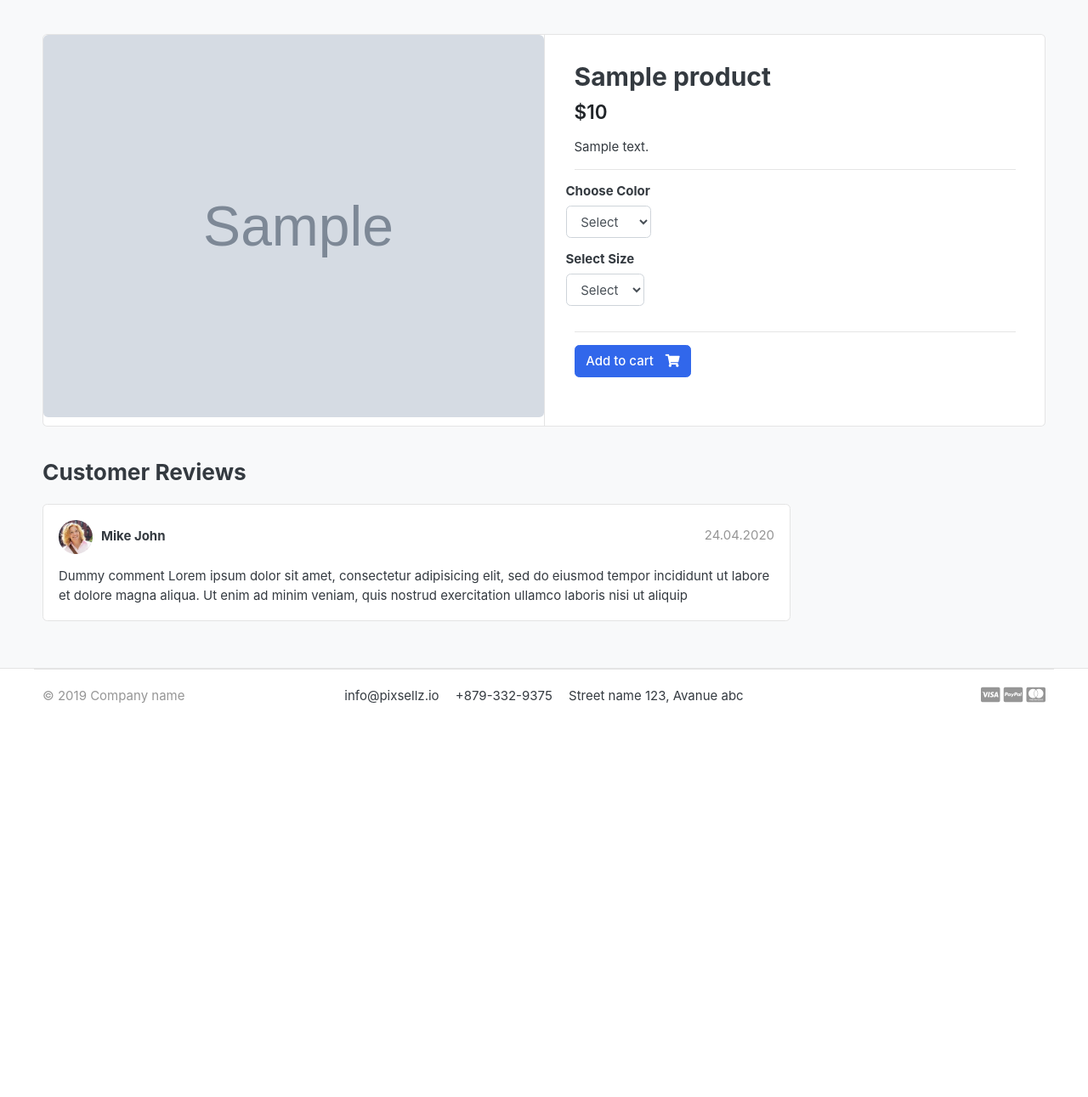
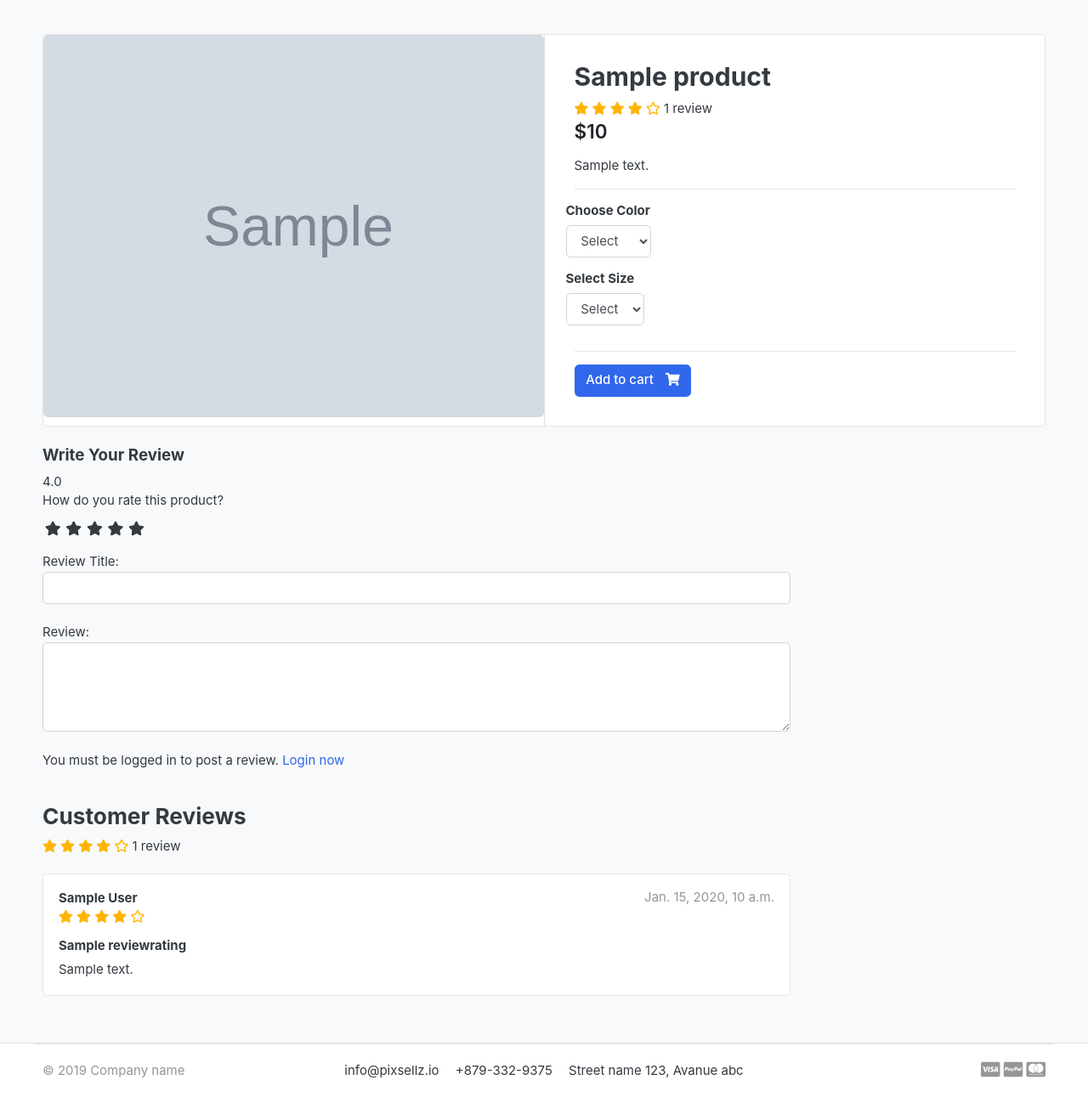
Before and after one commit to Aman-Bharawa/greatkart-django, a Django app: a page that uses templates/base.html in a window 1280 px wide. Shown: the part 118-1409 px from the top of the page at 85% size. Before the commit the page ends 946 px from the top, so only its background shows below. Run offline with Django 5.2, Linux system fonts and the light colour scheme; tables that the repository leaves empty hold one stand-in row (values such as "Sample post"); grey boxes marked "Sample" are stand-in pictures; some libraries are stand-ins or nearby versions; some web fonts are replaced.

Commit message:
review and rating system

```diff
--- a/accounts/models.py
+++ b/accounts/models.py
@@ -68,3 +68,6 @@ class Account(AbstractBaseUser):
 
     def has_module_perms(self,add_label):
         return True
+
+    def full_name(self):
+        return f'{self.first_name} {self.last_name}'
--- /dev/null
+++ b/static/css/custom.css
@@ -0,0 +1,46 @@
+/* Hide radio button */
+.rate > input{
+    display: none;
+}
+
+.rate{
+    display: inline-block;
+    border:0;
+}
+
+.rate > label{
+    float:right;
+}
+
+/* showing the stars */
+.rate > label:before{
+    display:inline-block;
+    font-size: 1.1rem;
+    font-family: "Font Awesome 5 Free";
+    font-weight: 900;
+    content:"\f005";
+    margin:0;
+    padding:0.3rem .2rem;
+    cursor:pointer;
+}
+
+/* half star */
+
+.rate .half:before{
+    content: "\f089";
+    position: absolute;
+    padding-right: 0;
+}
+/* click and hover */
+input:checked ~ label,label:hover ~label{
+    color:#ffb503;
+}
+
+/* hover highlight */
+input:checked + label:hover,input:checked ~ label:hover,input:checked ~label:hover ~label, label:hover ~ input:checked ~label{
+    color:#cc9000;
+}
+
+.rating-star i{
+    color: #ffb503 !important;
+}
--- a/store/admin.py
+++ b/store/admin.py
@@ -1,5 +1,5 @@
 from django.contrib import admin
-from .models import Product, Variation
+from .models import Product, ReviewRating, Variation
 # Register your models here.
 
 class ProductAdmin(admin.ModelAdmin):
@@ -12,3 +12,4 @@ class VariationAdmin(admin.ModelAdmin):
     list_filter = ('product','variation_category','variation_value')
 admin.site.register(Product,ProductAdmin)
 admin.site.register(Variation,VariationAdmin)
+admin.site.register(ReviewRating)
--- /dev/null
+++ b/store/forms.py
@@ -0,0 +1,6 @@
+from django import forms
+from .models import ReviewRating
+class ReviewForm(forms.ModelForm):
+    class Meta:
+        model = ReviewRating
+        fields = ['subject','review','rating']
--- a/store/urls.py
+++ b/store/urls.py
@@ -5,4 +5,5 @@ urlpatterns =[
     path('category/<slug:category_slug>/',views.store,name='products_by_category'),
     path('category/<slug:category_slug>/<slug:product_slug>/',views.product_detail,name='product_detail'),
     path('search/',views.search,name ='search'),
+    path('submit_review/<int:product_id>/',views.submit_review,name='submit_review'),
 ]
--- a/store/views.py
+++ b/store/views.py
@@ -1,13 +1,15 @@
 
 from django.http import HttpResponse
-from django.shortcuts import get_object_or_404, render
+from django.shortcuts import get_object_or_404, redirect, render
 from carts.models import CartItem
 from carts.views import _cart_id
 from category.models import Category
-from .models import Product
+from orders.models import OrderProduct
+from .models import Product, ReviewRating
 from django.core.paginator import EmptyPage,PageNotAnInteger,Paginator
 from django.db.models import Q
-
+from .forms import ReviewForm
+from django.contrib import messages
 # Create your views here.
 def store(request,category_slug = None):
     categories = None
@@ -39,9 +41,21 @@ def product_detail(request,category_slug,product_slug):
     except Exception as e:
         raise e
 
+    if request.user.is_authenticated:
+        try:
+            orderproduct = OrderProduct.objects.filter(user=request.user,product_id=single_product.id).exists()
+        except OrderProduct.DoesNotExist:
+            orderproduct = None
+    else:
+        orderproduct=None
+
+    #get the reviews
+    reviews = ReviewRating.objects.filter(product_id = single_product.id,status = True)
     context = {
         'single_product' : single_product,
         'in_cart' : in_cart,
+        'orderproduct':orderproduct,
+        'reviews':reviews,
     }
     return render(request,'store/product_detail.html',context)
 
@@ -57,3 +71,28 @@ def search(request):
         'product_count':product_count,
     }
     return render(request,'store/store.html',context)
+
+def submit_review(request,product_id):
+    url=request.META.get('HTTP_REFERER')
+    if request.method == 'POST':
+        try:
+            reviews = ReviewRating.objects.get(user__id=request.user.id,product__id=product_id)
+            form = ReviewForm(request.POST,instance=reviews)
+            form.save()
+            messages.success(request,'Thank you! Your review is updated.')
+            return redirect(url)
+
+        except ReviewRating.DoesNotExist:
+            form=ReviewForm(request.POST)
+            if form.is_valid():
+                data = ReviewRating()
+                data.subject = form.cleaned_data['subject']
+                data.rating = form.cleaned_data['rating']
+                data.review = form.cleaned_data['review']
+                data.ip = request.META.get('REMOTE_ADDR')
+                data.product_id = product_id
+                data.user_id = request.user.id
+                data.save()
+                messages.success(request,'Thank you! Your review has been submitted.')
+                return redirect(url)
+    return redirect(url)
--- a/templates/base.html
+++ b/templates/base.html
@@ -25,6 +25,7 @@
 <link href="{%static 'css/ui.css'%}" rel="stylesheet" type="text/css"/>
 <link href="{%static 'css/responsive.css'%}" rel="stylesheet" media="only screen and (max-width: 1200px)" />
 
+<link href="{%static 'css/custom.css' %}" rel="stylesheet" type="text/css"/>
 <!-- custom javascript -->
 <script src="{%static 'js/script.js'%}" type="text/javascript"></script>
 
--- a/templates/store/product_detail.html
+++ b/templates/store/product_detail.html
@@ -26,6 +26,24 @@
 	<article class="content-body">
 
 	<h2 class="title">{{ single_product.product_name }}</h2>
+	<div class="rating-star">
+					<span>
+						<i class="{% if single_product.averageReview >= 1 %}fas fa-star{% elif single_product.averageReview >= 0.5 %}fas fa-star-half-alt{% else %}far fa-star{% endif %}" aria-hidden="true"></i>
+
+						<i class="{% if single_product.averageReview >= 2 %}fas fa-star{% elif single_product.averageReview >= 1.5 %}fas fa-star-half-alt{% else %}far fa-star{% endif %}" aria-hidden="true"></i>
+
+						<i class="{% if single_product.averageReview >= 3 %}fas fa-star{% elif single_product.averageReview >= 2.5 %}fas fa-star-half-alt{% else %}far fa-star{% endif %}" aria-hidden="true"></i>
+
+						<i class="{% if single_product.averageReview >= 4 %}fas fa-star{% elif single_product.averageReview >= 3.5 %}fas fa-star-half-alt{% else %}far fa-star{% endif %}" aria-hidden="true"></i>
+
+						<i class="{% if single_product.averageReview >= 5 %}fas fa-star{% elif single_product.averageReview >= 4.5 %}fas fa-star-half-alt{% else %}far fa-star{% endif %}" aria-hidden="true"></i>
+						{% if single_product.countReview > 1 %}
+						<span>{{single_product.countReview}} reviews</span>
+						{% else %}
+						<span>{{single_product.countReview}} review</span>
+						{% endif %}
+                    </span>
+				</div>
 
 	<div class="mb-3">
 		<var class="price h4">${{ single_product.price}}</var>
@@ -75,31 +93,99 @@
 
 <div class="row">
 			<div class="col-md-9">
-
+	<form action="{% url 'submit_review' single_product.id %}" method="POST">
+		{% csrf_token %}
+		<h5>Write Your Review</h5>
+		{{single_product.averageReview}}
+		<div>
+			<!-- Rating stars -->
+		<label>How do you rate this product?</label>
+		<br>
+		<div class="rate">
+		<input type="radio" name="rating" id="rating10" value='5' required /><label for="rating10" title="5"></label>
+		<input type="radio" name="rating" id="rating9" value='4.5' required />
+		<label for="rating9" title="4.5" class="half"></label>
+		<input type="radio" name="rating" id="rating8" value='4' required /><label for="rating8" title="4"></label>
+		<input type="radio" name="rating" id="rating7" value='3.5' required /><label for="rating7" title="3.5" class="half"></label>
+		<input type="radio" name="rating" id="rating6" value='3' required /><label for="rating6" title="3"></label>
+		<input type="radio" name="rating" id="rating5" value='2.5' required /><label for="rating5" title="2.5" class="half"></label>
+		<input type="radio" name="rating" id="rating4" value='2' required /><label for="rating4" title="2"></label>
+		<input type="radio" name="rating" id="rating3" value='1.5' required /><label for="rating3" title="1.5" class="half"></label>
+		<input type="radio" name="rating" id="rating2" value='1' required /><label for="rating2" title="1"></label>
+		<input type="radio" name="rating" id="rating1" value='0.5' required /><label for="rating1" title="0.5" class="half"></label>
+	    </div>
+		<br>
+			Review Title:
+			<input type="text" class = "form-control" name = "subject">
+			<br>
+			Review:
+			<textarea name="review" rows="4" class="form-control"></textarea>
+			<br>
+			{% if user.is_authenticated %}
+			  	{%if orderproduct%}
+			<input type="submit" value="Submit Review" class="btn btn-primary">
+				{%else%}
+				<p>You must purchase this product to post a review.</p>
+				{%endif%}
+			{% else %}
+			<p>You must be logged in to post a review. <span><a href="{%url 'login'%}">Login now</a></span></p>
+			{% endif %}
+		</div>
+		{% include 'includes/alerts.html' %}
+	</form>
+	<br>
 	<header class="section-heading">
 		<h3>Customer Reviews </h3>
+		<div class="rating-star">
+					<span>
+						<i class="{% if single_product.averageReview >= 1 %}fas fa-star{% elif single_product.averageReview >= 0.5 %}fas fa-star-half-alt{% else %}far fa-star{% endif %}" aria-hidden="true"></i>
+
+						<i class="{% if single_product.averageReview >= 2 %}fas fa-star{% elif single_product.averageReview >= 1.5 %}fas fa-star-half-alt{% else %}far fa-star{% endif %}" aria-hidden="true"></i>
+
+						<i class="{% if single_product.averageReview >= 3 %}fas fa-star{% elif single_product.averageReview >= 2.5 %}fas fa-star-half-alt{% else %}far fa-star{% endif %}" aria-hidden="true"></i>
+
+						<i class="{% if single_product.averageReview >= 4 %}fas fa-star{% elif single_product.averageReview >= 3.5 %}fas fa-star-half-alt{% else %}far fa-star{% endif %}" aria-hidden="true"></i>
+
+						<i class="{% if single_product.averageReview >= 5 %}fas fa-star{% elif single_product.averageReview >= 4.5 %}fas fa-star-half-alt{% else %}far fa-star{% endif %}" aria-hidden="true"></i>
+						{% if single_product.countReview > 1 %}
+						<span>{{single_product.countReview}} reviews</span>
+						{% else %}
+						<span>{{single_product.countReview}} review</span>
+						{% endif %}
+                    </span>
+				</div>
 
 	</header>
-
+	{% for review in reviews%}
 	<article class="box mb-3">
 		<div class="icontext w-100">
-			<img src="./images/avatars/avatar1.jpg" class="img-xs icon rounded-circle">
+
 			<div class="text">
-				<span class="date text-muted float-md-right">24.04.2020 </span>
-				<h6 class="mb-1">Mike John </h6>
+				<span class="date text-muted float-md-right">{{review.updated_at}} </span>
+				<h6 class="mb-1">{{review.user.full_name}}</h6>
+				<div class="rating-star">
+					<span>
+						<i class="{% if review.rating >= 1 %}fas fa-star{% elif review.rating >= 0.5 %}fas fa-star-half-alt{% else %}far fa-star{% endif %}" aria-hidden="true"></i>
 
+						<i class="{% if review.rating >= 2 %}fas fa-star{% elif review.rating >= 1.5 %}fas fa-star-half-alt{% else %}far fa-star{% endif %}" aria-hidden="true"></i>
+
+						<i class="{% if review.rating >= 3 %}fas fa-star{% elif review.rating >= 2.5 %}fas fa-star-half-alt{% else %}far fa-star{% endif %}" aria-hidden="true"></i>
+
+						<i class="{% if review.rating >= 4 %}fas fa-star{% elif review.rating >= 3.5 %}fas fa-star-half-alt{% else %}far fa-star{% endif %}" aria-hidden="true"></i>
+
+						<i class="{% if review.rating >= 5 %}fas fa-star{% elif review.rating >= 4.5 %}fas fa-star-half-alt{% else %}far fa-star{% endif %}" aria-hidden="true"></i>
+                    </span>
+				</div>
 			</div>
 		</div> <!-- icontext.// -->
 		<div class="mt-3">
-			<p>
-				Dummy comment Lorem ipsum dolor sit amet, consectetur adipisicing elit, sed do eiusmod
-				tempor incididunt ut labore et dolore magna aliqua. Ut enim ad minim veniam,
-				quis nostrud exercitation ullamco laboris nisi ut aliquip
+			<h6>{{review.subject}}</h6>
+			<p>{{review.review}}
 			</p>
 		</div>
 	</article>
 
-
+	{%endfor%}
 
 	</div> <!-- col.// -->
 </div> <!-- row.// -->
```
Also changed, not shown: greatKart/settings.py (+4 -3 lines), store/models.py (+29 -0 lines), store/migrations/0003_reviewrating.py (added).
